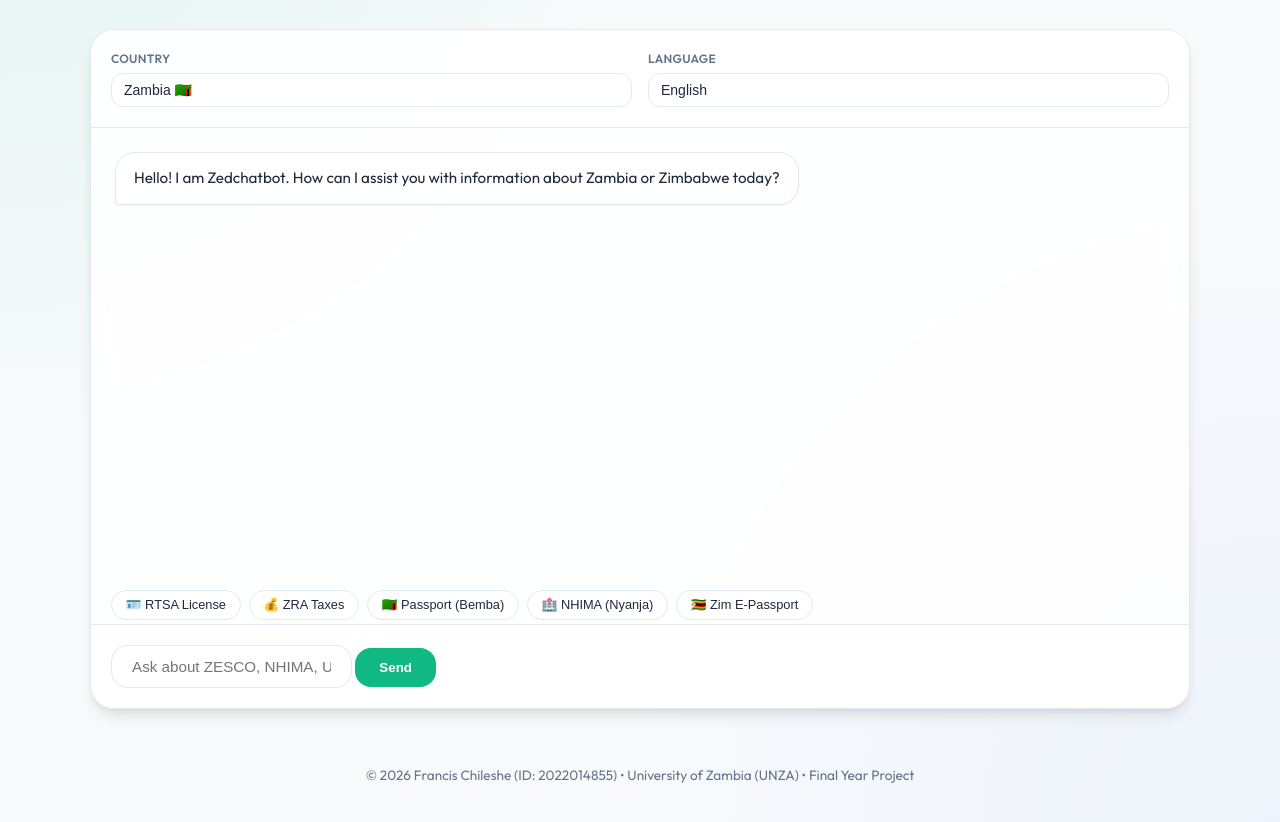
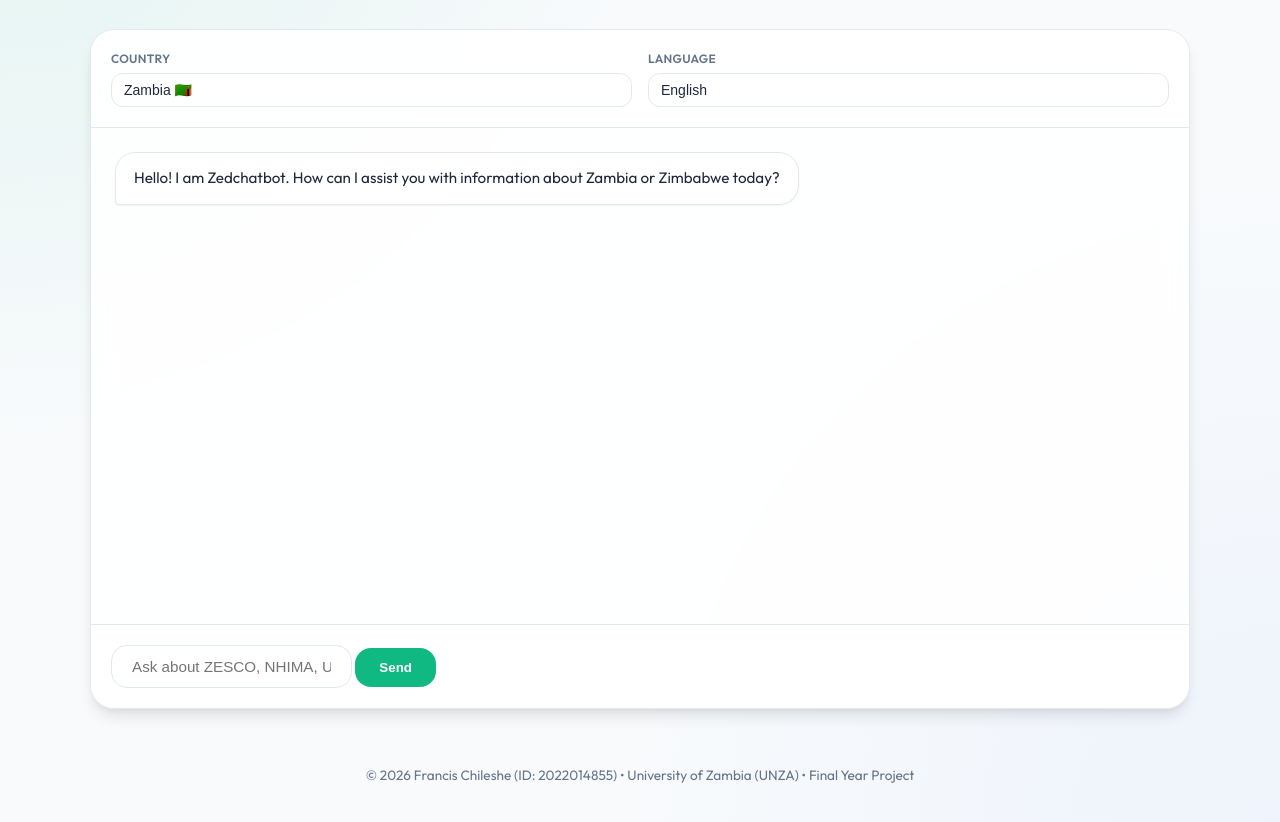
Before and after one commit to francischileshe991-eng/school-project, a plain HTML site: page frontend/index.html in a window 1280 px wide. Shown: the part 226-1048 px from the top of the page. Drawn offline with Linux system fonts and the light colour scheme.

Commit message:
revert(frontend): restore clean UI layout and remove quick chips

```diff
--- a/frontend/css/components.css
+++ b/frontend/css/components.css
@@ -200,48 +200,6 @@
   50% { opacity: 1; }
 }
 
-.quick-prompts {
-  display: flex;
-  gap: 0.5rem;
-  padding: 0.5rem 1.25rem 0.25rem;
-  overflow-x: auto;
-  scrollbar-width: thin;
-  white-space: nowrap;
-}
-
-.quick-prompts::-webkit-scrollbar {
-  height: 4px;
-}
-
-.quick-prompts::-webkit-scrollbar-thumb {
-  background: var(--border-color);
-  border-radius: 4px;
-}
-
-.chip {
-  background: var(--panel-strong);
-  border: 1px solid var(--border-color);
-  border-radius: 2rem;
-  padding: 0.4rem 0.85rem;
-  font-size: 0.8rem;
-  font-weight: 500;
-  color: var(--text-primary);
-  cursor: pointer;
-  transition: all 0.2s ease;
-  display: inline-flex;
-  align-items: center;
-  gap: 0.35rem;
-  flex-shrink: 0;
-}
-
-.chip:hover {
-  background: var(--accent);
-  color: white;
-  border-color: var(--accent);
-  transform: translateY(-1px);
-  box-shadow: 0 2px 8px rgba(16, 185, 129, 0.2);
-}
-
 @media (max-width: 640px) {
   .app-shell { padding: 1rem 0; gap: 1rem; }
   .chat-card { height: calc(100vh - 12rem); border-radius: 0; border-left: none; border-right: none; }
--- a/frontend/index.html
+++ b/frontend/index.html
@@ -45,15 +45,6 @@
           <!-- Initial greeting will be handled by JS -->
         </div>
 
-        <!-- Quick Civic Suggestion Chips -->
-        <div class="quick-prompts" id="quick-prompts" aria-label="Suggested questions">
-          <button type="button" class="chip" data-prompt="What are the fees and requirements for an RTSA provisional driving license?" data-country="zm" data-lang="en">🪪 RTSA License</button>
-          <button type="button" class="chip" data-prompt="What are the 2026 ZRA PAYE tax bands and TPIN registration steps?" data-country="zm" data-lang="en">💰 ZRA Taxes</button>
-          <button type="button" class="chip" data-prompt="kuti nasenda shani passport yamu zambia?" data-country="zm" data-lang="bem">🇿🇲 Passport (Bemba)</button>
-          <button type="button" class="chip" data-prompt="ndani angatenge nhima ndipo ndalama zake ndi zingati?" data-country="zm" data-lang="ny">🏥 NHIMA (Nyanja)</button>
-          <button type="button" class="chip" data-prompt="What are the requirements and fees for a Zimbabwean biometric e-passport?" data-country="zw" data-lang="en">🇿🇼 Zim E-Passport</button>
-        </div>
-
         <form id="chat-form" class="composer">
           <input
             id="message"
--- a/frontend/js/app.js
+++ b/frontend/js/app.js
@@ -71,25 +71,6 @@ function init() {
     }
     showGreeting();
   });
-
-  // Handle Quick Civic Suggestion Chips
-  const chips = document.querySelectorAll(".chip");
-  chips.forEach((chip) => {
-    chip.addEventListener("click", () => {
-      const promptText = chip.getAttribute("data-prompt");
-      const chipCountry = chip.getAttribute("data-country");
-      const chipLang = chip.getAttribute("data-lang");
-
-      if (chipCountry && currentCountry) {
-        currentCountry.value = chipCountry;
-      }
-      if (chipLang && currentLanguage) {
-        currentLanguage.value = chipLang;
-      }
-      input.value = promptText;
-      form.dispatchEvent(new Event("submit"));
-    });
-  });
 }
 
 if (document.readyState === "loading") {
```
